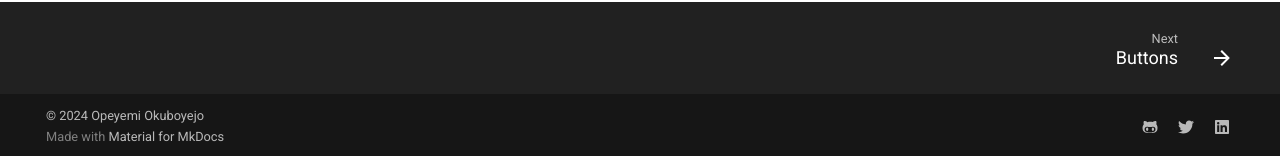
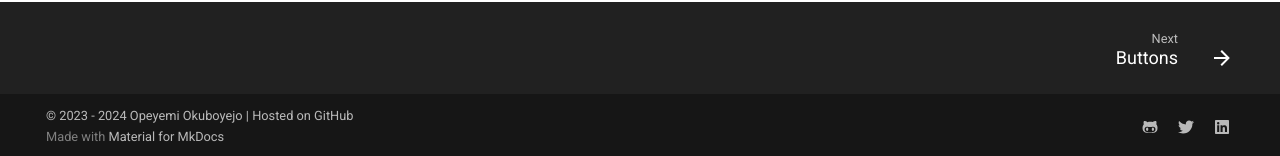
Before and after one commit to opeyemitechpro/my-projects, an MkDocs documentation site: the page built from docs/index.md, in a window 1280 px wide and 1077 px high. Shown: the part 918-1074 px from the top of the window. Built offline with MkDocs 1.6.1 and Material for MkDocs 9.7.7, drawn with Linux system fonts in a browser that asks for light colours; comment, search, counter and statistics services are not loaded.

Commit message:
Update mkdocs.yml

```diff
--- a/mkdocs.yml
+++ b/mkdocs.yml
@@ -124,4 +124,4 @@ markdown_extensions:
   - pymdownx.superfences
 
 copyright: |
-  &copy; 2024 <a href="https://opeyemitechpro.github.io"  target="_blank" rel="noopener">Opeyemi Okuboyejo</a>
+  &copy; 2023 - 2024 <a href="https://opeyemitechpro.github.io"  target="_blank" rel="noopener">Opeyemi Okuboyejo</a> | Hosted on GitHub
```
